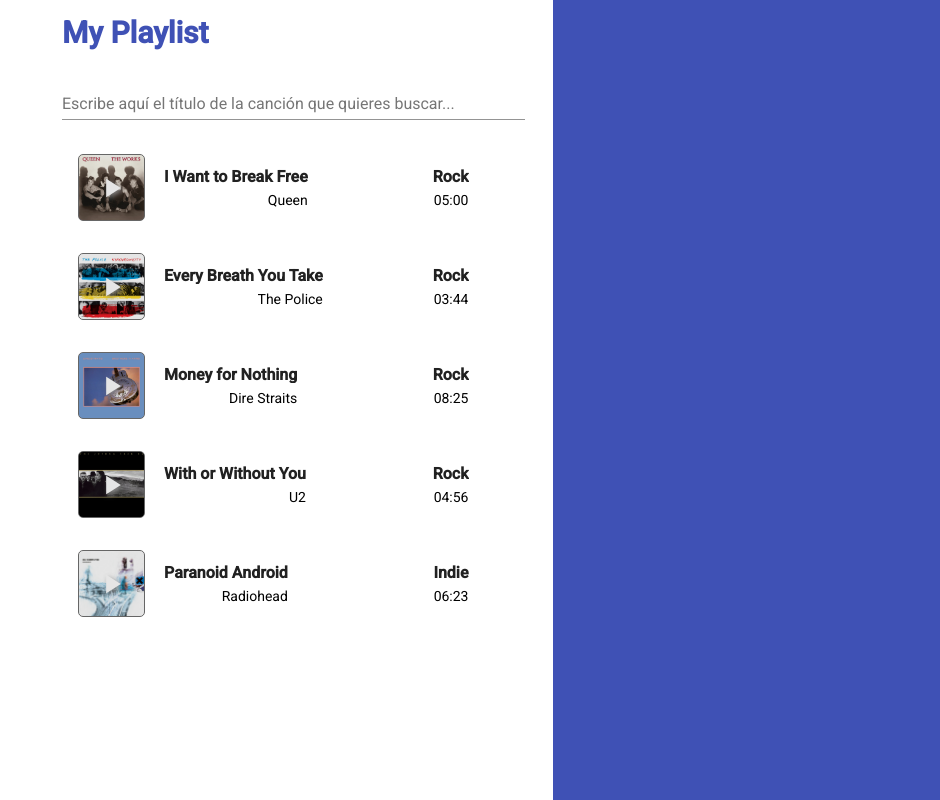
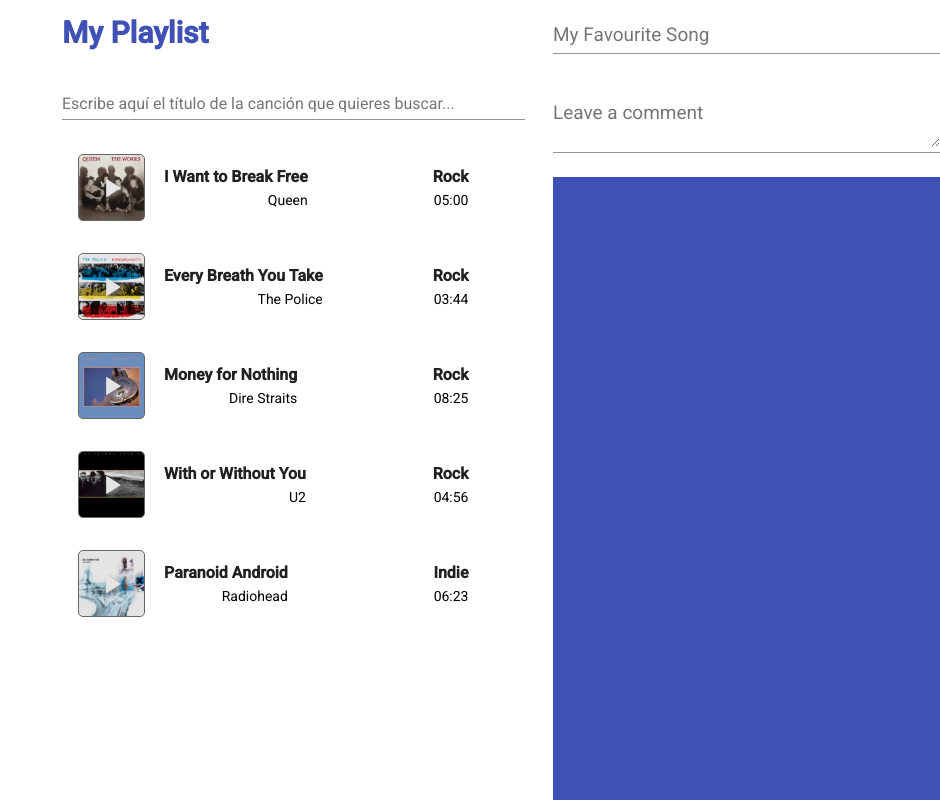
Before and after one commit to marinatangerine/FrontendDevelopers, an Angular app: page / in a window 1280 px wide. Shown: the whole page, without its empty margins (340-1280 px from the left). Built offline with nearby package versions, Linux system fonts and the light colour scheme.

Commit message:
[feature/inputReadOnly] input no editable

```diff
--- a/src/app/components/search/search.component.html
+++ b/src/app/components/search/search.component.html
@@ -2,6 +2,7 @@
     <div class="row">
       <div class="col">
         <div class="form-group">
+
           <mat-form-field>
             <input type="text" placeholder="Escribe aquí el título de la canción que quieres buscar..." matInput [formControl]="myControl" [matAutocomplete]="auto" [(ngModel)]="filterSongs" (keyup)="filterBySongName(filterSongs)">
           </mat-form-field>
--- a/src/app/components/song-detail/song-detail.component.css
+++ b/src/app/components/song-detail/song-detail.component.css
@@ -90,3 +90,15 @@
           background: linear-gradient(to bottom,  rgba(63,81,181,0) 0%,rgba(63,81,181,0.01) 1%,rgba(63,81,181,0.67) 65%,rgba(63,81,181,1) 99%); /* W3C, IE10+, FF16+, Chrome26+, Opera12+, Safari7+ */
           filter: progid:DXImageTransform.Microsoft.gradient( startColorstr='#003f51b5', endColorstr='#3f51b5',GradientType=0 ); /* IE6-9 */
         }
+
+        .example-form {
+          min-width: 150px;
+          max-width: 500px;
+          width: 100%;
+          background-color: #fff;
+          background-size: cover;
+        }
+
+        .example-full-width {
+          width: 100%;
+        }
--- a/src/app/components/song-detail/song-detail.component.html
+++ b/src/app/components/song-detail/song-detail.component.html
@@ -29,3 +29,12 @@
           </div>
   </section>
 </div>
+<form class="example-form">
+  <mat-form-field class="example-full-width">
+    <input readonly matInput placeholder="My Favourite Song" value="">
+  </mat-form-field>
+
+  <mat-form-field class="example-full-width">
+    <textarea matInput readonly placeholder="Leave a comment"></textarea>
+  </mat-form-field>
+</form>
```
